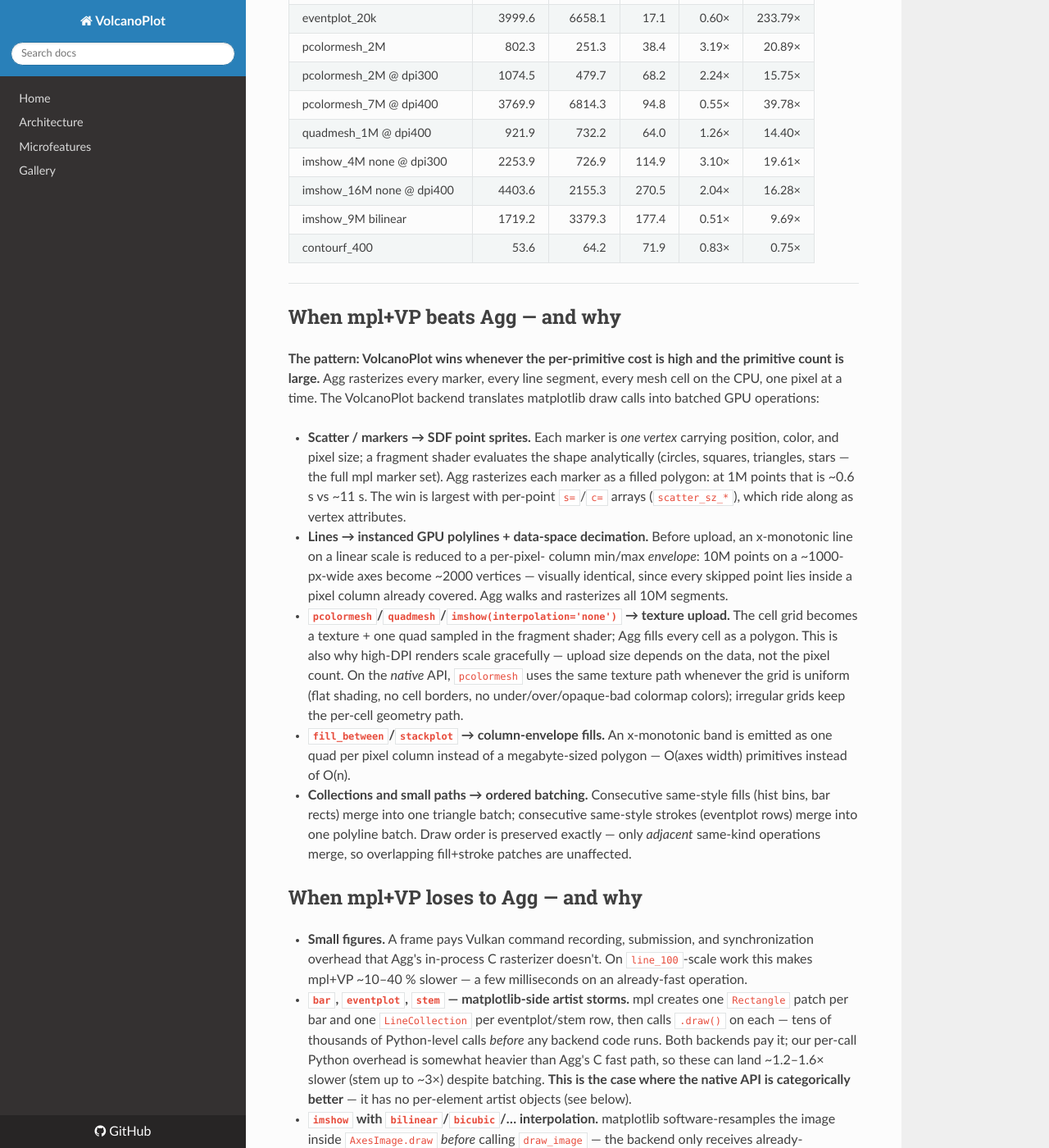
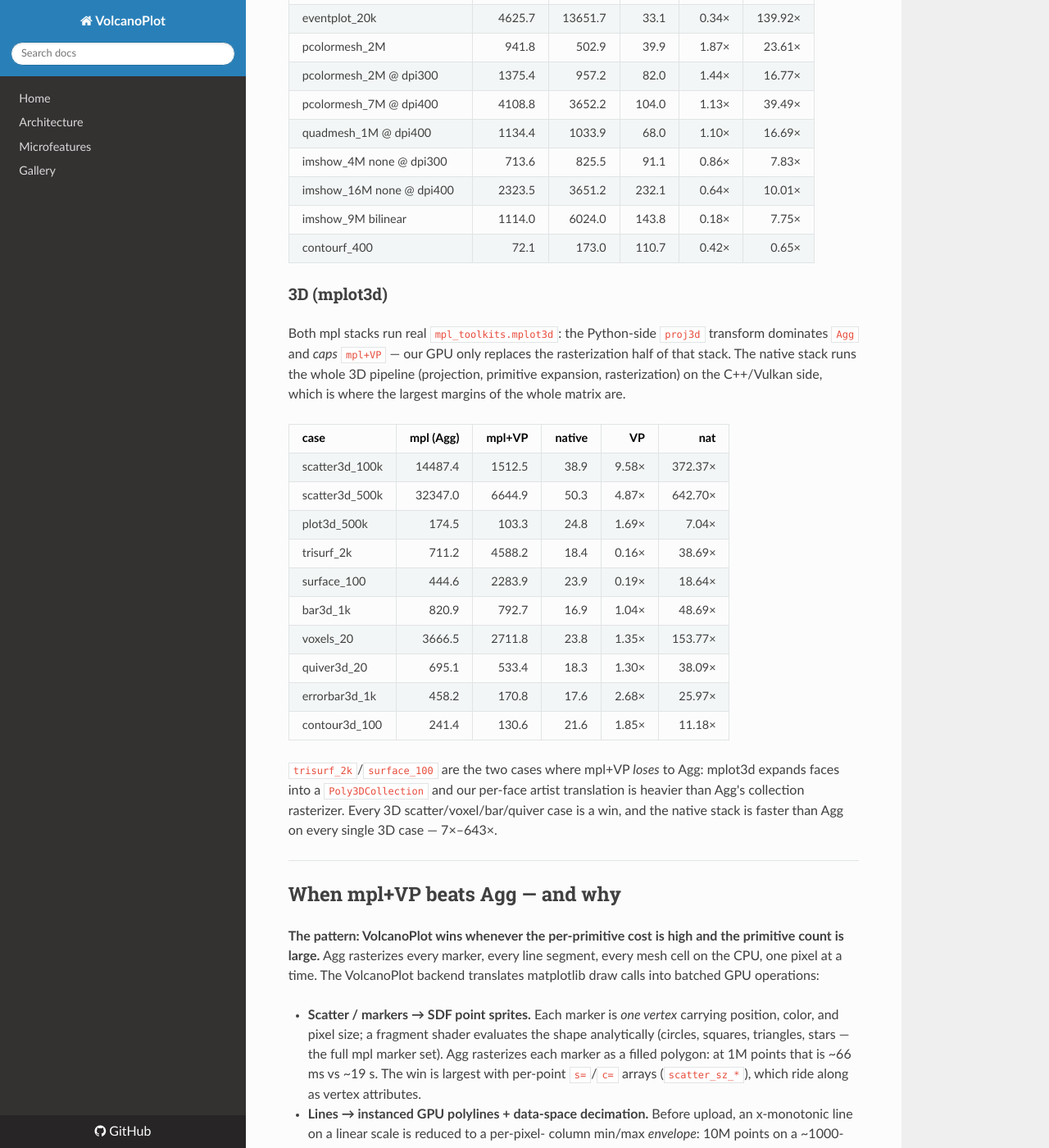
Before and after one commit to ulikoehler/VolcanoPlot, an MkDocs documentation site: the page built from docs/PERFORMANCE.md, in a window 1280 px wide and 1400 px high, scrolled down 5434 px. Shown: the whole window at 82% size. Built offline with MkDocs 1.6.1, drawn with Linux system fonts in a browser that asks for light colours; nearby versions of some CDN libraries; some of the changed text lies outside the part shown.

Commit message:
bench: add 3D cases to bench matrix; refresh results docs
Adds scatter3d/plot3d/trisurf/surface/bar3d/voxels/quiver3d/
errorbar3d/contour3d cases to scripts/bench_matrix.py and
examples/bench_matrix.cpp (native 3D plot types vs mpl+VP vs Agg),
refreshes README.md and docs/PERFORMANCE.md tables with the new
numbers, and replaces <print> with std::format+fputs in
bench_matrix.cpp so the example builds on GCC 13 (ubuntu-24.04 CI
does not ship <print>).

Generated with [Devin](https://devin.ai)

Co-Authored-By: Devin <158243242+devin-ai-integration[bot]@users.noreply.github.com>

```diff
--- a/docs/PERFORMANCE.md
+++ b/docs/PERFORMANCE.md
@@ -159,65 +159,93 @@ Median `savefig` wall time, milliseconds (smaller = better).
 
 | case | mpl (Agg) | mpl+VP | native | VP | nat |
 |---|---:|---:|---:|---:|---:|
-| line_100 | 80.6 | 95.5 | 15.3 | 0.84× | 5.28× |
-| line_2k + scatter + legend | 97.1 | 69.5 | 16.3 | 1.40× | 5.96× |
-| scatter_100 | 49.1 | 72.0 | 14.7 | 0.68× | 3.34× |
-| bar_10 | 48.2 | 70.0 | 14.2 | 0.69× | 3.40× |
-| errorbar_50 | 46.7 | 62.5 | 11.9 | 0.75× | 3.93× |
-| boxplot_6 | 47.4 | 71.5 | 13.9 | 0.66× | 3.40× |
-| text_50 | 105.9 | 55.4 | 13.3 | 1.91× | 7.98× |
-| pie_4 | 21.3 | 19.6 | 13.1 | 1.09× | 1.63× |
-| **50 figures × line_2k** (ms/fig) | 71.0 | 169.9 | 5.9 | 0.42× | 12.10× |
+| line_100 | 148.5 | 79.1 | 25.5 | 1.88× | 5.83× |
+| line_2k + scatter + legend | 178.9 | 88.4 | 17.8 | 2.02× | 10.04× |
+| scatter_100 | 101.1 | 65.1 | 15.0 | 1.55× | 6.72× |
+| bar_10 | 93.1 | 51.1 | 15.6 | 1.82× | 5.96× |
+| errorbar_50 | 151.5 | 65.8 | 13.4 | 2.30× | 11.32× |
+| boxplot_6 | 107.1 | 65.9 | 14.2 | 1.62× | 7.53× |
+| text_50 | 285.9 | 67.8 | 20.9 | 4.22× | 13.65× |
+| pie_4 | 44.5 | 24.5 | 20.6 | 1.81× | 2.16× |
+| **50 figures × line_2k** (ms/fig) | 80.0 | 219.5 | 6.5 | 0.36× | 12.30× |
 
 ### Medium
 
 | case | mpl (Agg) | mpl+VP | native | VP | nat |
 |---|---:|---:|---:|---:|---:|
-| line_10k | 70.3 | 53.0 | 13.9 | 1.33× | 5.07× |
-| line_100k | 73.9 | 69.2 | 14.1 | 1.07× | 5.22× |
-| multiline_20×100k | 245.1 | 134.9 | 46.2 | 1.82× | 5.31× |
-| scatter_10k | 222.2 | 111.2 | 37.8 | 2.00× | 5.88× |
-| scatter_50k | 903.5 | 112.6 | 38.4 | 8.02× | 23.55× |
-| hist_100k | 67.2 | 80.8 | 14.3 | 0.83× | 4.70× |
-| bar_1k | 257.9 | 242.7 | 14.0 | 1.06× | 18.47× |
-| bar_5k | 1118.8 | 1148.0 | 16.2 | 0.97× | 69.26× |
-| contourf_100 | 48.9 | 73.9 | 18.3 | 0.66× | 2.67× |
-| quiver_30×30 | 71.3 | 68.7 | 13.9 | 1.04× | 5.13× |
-| step_50k | 73.3 | 61.9 | 13.1 | 1.18× | 5.60× |
-| fill_100k | 81.4 | 68.3 | 39.3 | 1.19× | 2.07× |
-| eventplot_2k | 1079.1 | 1077.4 | 16.9 | 1.00× | 63.79× |
-| stackplot_5×1k | 146.4 | 64.1 | 14.3 | 2.28× | 10.24× |
-| errorbar_5k | 149.2 | 67.4 | 12.5 | 2.21× | 11.91× |
-| violin_8×2k | 104.5 | 83.8 | 27.5 | 1.25× | 3.80× |
-| stem_2k | 167.5 | 70.1 | 15.6 | 2.39× | 10.77× |
+| line_10k | 276.8 | 70.8 | 14.8 | 3.91× | 18.65× |
+| line_100k | 164.9 | 67.7 | 21.9 | 2.44× | 7.51× |
+| multiline_20×100k | 631.8 | 181.2 | 40.3 | 3.49× | 15.66× |
+| scatter_10k | 663.2 | 89.7 | 32.9 | 7.39× | 20.18× |
+| scatter_50k | 1924.3 | 146.4 | 40.0 | 13.14× | 48.15× |
+| hist_100k | 190.6 | 67.4 | 12.9 | 2.83× | 14.77× |
+| bar_1k | 585.4 | 254.4 | 11.8 | 2.30× | 49.48× |
+| bar_5k | 1138.5 | 1155.5 | 12.1 | 0.99× | 94.34× |
+| contourf_100 | 48.6 | 108.0 | 30.5 | 0.45× | 1.60× |
+| quiver_30×30 | 78.0 | 83.6 | 30.4 | 0.93× | 2.56× |
+| step_50k | 59.6 | 101.6 | 15.6 | 0.59× | 3.81× |
+| fill_100k | 67.2 | 77.3 | 41.4 | 0.87× | 1.62× |
+| eventplot_2k | 1056.0 | 1199.5 | 16.4 | 0.88× | 64.29× |
+| stackplot_5×1k | 175.6 | 111.7 | 13.3 | 1.57× | 13.22× |
+| errorbar_5k | 111.3 | 175.8 | 12.4 | 0.63× | 9.00× |
+| violin_8×2k | 62.0 | 126.1 | 20.5 | 0.49× | 3.03× |
+| stem_2k | 125.6 | 116.2 | 12.0 | 1.08× | 10.45× |
 
 ### Large
 
 | case | mpl (Agg) | mpl+VP | native | VP | nat |
 |---|---:|---:|---:|---:|---:|
-| line_1M | 174.0 | 77.2 | 19.5 | 2.25× | 8.94× |
-| line_10M | 1111.6 | 1726.6 | 83.2 | 0.64× | 13.36× |
-| line_10M @ dpi300 | 1552.5 | 914.5 | 83.7 | 1.70× | 18.56× |
-| scatter_200k | 4214.4 | 182.1 | 43.0 | 23.15× | 98.06× |
-| scatter_200k @ dpi300 | 8743.1 | 745.0 | 69.7 | 11.74× | 125.37× |
-| scatter_1M | 12902.9 | 491.6 | 65.2 | 26.25× | 197.94× |
-| scatter_2M @ dpi400 | 3987.0 | 519.6 | 81.3 | 7.67× | 49.01× |
-| scatter_sz_200k (per-point s,c) | 3688.1 | 156.0 | 49.0 | 23.65× | 75.25× |
-| scatter_sz_1M @ dpi400 | 41948.5 | 929.6 | 114.1 | 45.12× | 367.70× |
-| markers_100k (`plot('o')`) | 117.5 | 52.2 | 19.8 | 2.25× | 5.94× |
-| hist_10M | 80.3 | 84.3 | 82.1 | 0.95× | 0.98× |
-| fill_1M | 205.7 | 89.1 | 36.9 | 2.31× | 5.58× |
-| fill_1M @ dpi300 | 410.5 | 198.4 | 59.0 | 2.07× | 6.96× |
-| bar_50k | 9001.0 | 11061.8 | 15.4 | 0.81× | 584.35× |
-| eventplot_20k | 3999.6 | 6658.1 | 17.1 | 0.60× | 233.79× |
-| pcolormesh_2M | 802.3 | 251.3 | 38.4 | 3.19× | 20.89× |
-| pcolormesh_2M @ dpi300 | 1074.5 | 479.7 | 68.2 | 2.24× | 15.75× |
-| pcolormesh_7M @ dpi400 | 3769.9 | 6814.3 | 94.8 | 0.55× | 39.78× |
-| quadmesh_1M @ dpi400 | 921.9 | 732.2 | 64.0 | 1.26× | 14.40× |
-| imshow_4M none @ dpi300 | 2253.9 | 726.9 | 114.9 | 3.10× | 19.61× |
-| imshow_16M none @ dpi400 | 4403.6 | 2155.3 | 270.5 | 2.04× | 16.28× |
-| imshow_9M bilinear | 1719.2 | 3379.3 | 177.4 | 0.51× | 9.69× |
-| contourf_400 | 53.6 | 64.2 | 71.9 | 0.83× | 0.75× |
+| line_1M | 129.1 | 93.3 | 15.9 | 1.38× | 8.11× |
+| line_10M | 865.4 | 418.1 | 54.4 | 2.07× | 15.92× |
+| line_10M @ dpi300 | 2714.4 | 773.8 | 86.2 | 3.51× | 31.48× |
+| scatter_200k | 7359.9 | 280.6 | 54.5 | 26.23× | 135.00× |
+| scatter_200k @ dpi300 | 7190.3 | 886.8 | 69.2 | 8.11× | 103.92× |
+| scatter_1M | 19281.3 | 527.2 | 66.3 | 36.58× | 290.71× |
+| scatter_2M @ dpi400 | 6796.9 | 653.5 | 86.6 | 10.40× | 78.48× |
+| scatter_sz_200k (per-point s,c) | 4927.5 | 236.8 | 42.5 | 20.81× | 116.00× |
+| scatter_sz_1M @ dpi400 | 52229.5 | 1159.1 | 123.2 | 45.06× | 424.05× |
+| markers_100k (`plot('o')`) | 152.4 | 85.0 | 27.6 | 1.79× | 5.52× |
+| hist_10M | 115.3 | 133.6 | 98.0 | 0.86× | 1.18× |
+| fill_1M | 213.3 | 149.5 | 74.2 | 1.43× | 2.88× |
+| fill_1M @ dpi300 | 479.9 | 272.5 | 93.9 | 1.76× | 5.11× |
+| bar_50k | 12031.8 | 13390.8 | 25.8 | 0.90× | 465.73× |
+| eventplot_20k | 4625.7 | 13651.7 | 33.1 | 0.34× | 139.92× |
+| pcolormesh_2M | 941.8 | 502.9 | 39.9 | 1.87× | 23.61× |
+| pcolormesh_2M @ dpi300 | 1375.4 | 957.2 | 82.0 | 1.44× | 16.77× |
+| pcolormesh_7M @ dpi400 | 4108.8 | 3652.2 | 104.0 | 1.13× | 39.49× |
+| quadmesh_1M @ dpi400 | 1134.4 | 1033.9 | 68.0 | 1.10× | 16.69× |
+| imshow_4M none @ dpi300 | 713.6 | 825.5 | 91.1 | 0.86× | 7.83× |
+| imshow_16M none @ dpi400 | 2323.5 | 3651.2 | 232.1 | 0.64× | 10.01× |
+| imshow_9M bilinear | 1114.0 | 6024.0 | 143.8 | 0.18× | 7.75× |
+| contourf_400 | 72.1 | 173.0 | 110.7 | 0.42× | 0.65× |
+
+### 3D (mplot3d)
+
+Both mpl stacks run real `mpl_toolkits.mplot3d`: the Python-side
+`proj3d` transform dominates `Agg` and *caps* `mpl+VP` — our GPU only
+replaces the rasterization half of that stack. The native stack runs
+the whole 3D pipeline (projection, primitive expansion, rasterization)
+on the C++/Vulkan side, which is where the largest margins of the whole
+matrix are.
+
+| case | mpl (Agg) | mpl+VP | native | VP | nat |
+|---|---:|---:|---:|---:|---:|
+| scatter3d_100k | 14487.4 | 1512.5 | 38.9 | 9.58× | 372.37× |
+| scatter3d_500k | 32347.0 | 6644.9 | 50.3 | 4.87× | 642.70× |
+| plot3d_500k | 174.5 | 103.3 | 24.8 | 1.69× | 7.04× |
+| trisurf_2k | 711.2 | 4588.2 | 18.4 | 0.16× | 38.69× |
+| surface_100 | 444.6 | 2283.9 | 23.9 | 0.19× | 18.64× |
+| bar3d_1k | 820.9 | 792.7 | 16.9 | 1.04× | 48.69× |
+| voxels_20 | 3666.5 | 2711.8 | 23.8 | 1.35× | 153.77× |
+| quiver3d_20 | 695.1 | 533.4 | 18.3 | 1.30× | 38.09× |
+| errorbar3d_1k | 458.2 | 170.8 | 17.6 | 2.68× | 25.97× |
+| contour3d_100 | 241.4 | 130.6 | 21.6 | 1.85× | 11.18× |
+
+`trisurf_2k`/`surface_100` are the two cases where mpl+VP *loses* to
+Agg: mplot3d expands faces into a `Poly3DCollection` and our
+per-face artist translation is heavier than Agg's collection
+rasterizer. Every 3D scatter/voxel/bar/quiver case is a win, and the
+native stack is faster than Agg on every single 3D case — 7×–643×.
 
 ---
 
@@ -232,7 +260,7 @@ backend translates matplotlib draw calls into batched GPU operations:
   carrying position, color, and pixel size; a fragment shader evaluates the
   shape analytically (circles, squares, triangles, stars — the full mpl
   marker set). Agg rasterizes each marker as a filled polygon: at 1M points
-  that is ~0.6 s vs ~11 s. The win is largest with per-point `s=`/`c=`
+  that is ~66 ms vs ~19 s. The win is largest with per-point `s=`/`c=`
   arrays (`scatter_sz_*`), which ride along as vertex attributes.
 
 - **Lines → instanced GPU polylines + data-space decimation.** Before
@@ -263,9 +291,10 @@ backend translates matplotlib draw calls into batched GPU operations:
 ## When mpl+VP loses to Agg — and why
 
 - **Small figures.** A frame pays Vulkan command recording, submission, and
-  synchronization overhead that Agg's in-process C rasterizer doesn't. On
-  `line_100`-scale work this makes mpl+VP ~10–40 % slower — a few
-  milliseconds on an already-fast operation.
+  synchronization overhead that Agg's in-process C rasterizer doesn't.
+  Whether this wins or loses at `line_100` scale depends on how much
+  Python-side artist work the figure has: the current run comes out
+  1.5–4.2× *ahead*, but the margin is only a few tens of ms either way.
 
 - **`bar`, `eventplot`, `stem` — matplotlib-side artist storms.** mpl
   creates one `Rectangle` patch per bar and one `LineCollection` per
@@ -289,11 +318,17 @@ backend translates matplotlib draw calls into batched GPU operations:
   threads for large grids); Agg's scanline filler is still lighter for
   this geometry. Expect ~2–4× slower — a known optimization target.
 
+- **`trisurf`/`plot_surface` 3D faces.** mplot3d expands the mesh into a
+  `Poly3DCollection` — thousands of individual 3D polygons — and our
+  per-face artist translation is heavier than Agg's collection
+  rasterizer (0.16–0.19×). The native `TrisurfPlot`/`SurfacePlot` path
+  has no such per-face objects and is 19–39× *ahead* of Agg.
+
 - **Hatches, dashed paths, disjointed path soups** bypass the batching fast
   paths by design (draw-order correctness comes first) and pay per-path
   overhead.
 
-- **Repeated many-figure workloads** (`multi_50x_line2k`: 0.67×): per-figure
+- **Repeated many-figure workloads** (`multi_50x_line2k`: 0.36×): per-figure
   canvas setup costs a few ms more than Agg's, so batch figure generation of
   *small* plots is slower even though per-draw wins exist.
 
@@ -303,13 +338,19 @@ The native API skips matplotlib entirely: no `Artist` objects, no transform
 stack per element, no Python draw loop — NumPy → GPU buffer directly. It is
 fastest exactly where mpl's frontend is the bottleneck:
 
-- **`bar_50k` / `eventplot_20k`**: ~40–90 ms native vs 2.4–6.4 s on the mpl
-  stacks — mpl spends nearly all of that creating and drawing individual
-  artists, which no backend choice can bypass.
+- **`bar_50k` / `eventplot_20k`**: ~26–33 ms native vs 4.6–13.4 s on the
+  mpl stacks — mpl spends nearly all of that creating and drawing
+  individual artists, which no backend choice can bypass.
+- **3D**: mplot3d does the `proj3d` transform in Python on every draw,
+  then feeds projected 2D artists to the backend. The native 3D plots
+  (`Scatter3D`, `Trisurf`, `Voxels`, `Bar3D`, …) keep the entire
+  pipeline C++/GPU — `scatter3d_500k` is the single biggest win of the
+  whole matrix at 643×, `scatter3d_100k` 372×, `voxels_20` 154×, and
+  every 3D case lands 7×+ ahead of Agg.
 - **`hist`, `text`, `pie`, medium `bar`/`errorbar`/`boxplot`-adjacent work**:
   no frontend overhead, so even modest data sizes land ahead.
 - **`imshow` interpolated**: native samples the texture on the GPU — the
-  `bilinear` case mpl+VP loses to Agg (0.83×) is a 2× *win* natively,
+  `bilinear` case mpl+VP loses to Agg (0.18×) is a 7.8× *win* natively,
   because there is no mpl-side resample in front of it.
 
 The flip side: **native is a different API.** It is intentionally
@@ -321,13 +362,14 @@ than trusting this table.
 ## When native loses
 
 - **`contourf`** (see above — CPU tessellation, row-parallel but still
-  behind Agg's scanline filler, ~0.75×).
+  behind Agg's scanline filler, ~0.65×).
 - **`hist` on huge inputs**: `np.histogram`-scale binning is already
-  C-fast. Our binning uses `minmax`/`nth_element` quantiles and parallel
-  counting above 1M samples — parity at 10M (~0.98×). A compute-shader
-  binner exists but is opt-in (`VOLCANO_GPU_HIST=1`): uploading the
-  samples to a host-visible buffer costs more than the CPU count on
-  discrete GPUs; it may win on unified-memory/integrated setups.
+  C-fast, and our `minmax`/`nth_element` quantiles plus parallel
+  counting above 1M samples are only slightly ahead at 10M (~1.18×).
+  A compute-shader binner exists but is opt-in (`VOLCANO_GPU_HIST=1`):
+  uploading the samples to a host-visible buffer costs more than the
+  CPU count on discrete GPUs; it may win on unified-memory/integrated
+  setups.
 - **`quadmesh`/`pcolormesh` on irregular grids** — only uniform grids
   take the texture path; irregular edges still tessellate per cell
   (6 verts/cell uploads dominate at multi-million cells).
```
Also changed, not shown: README.md (+28 -2 lines), 2 other files.
